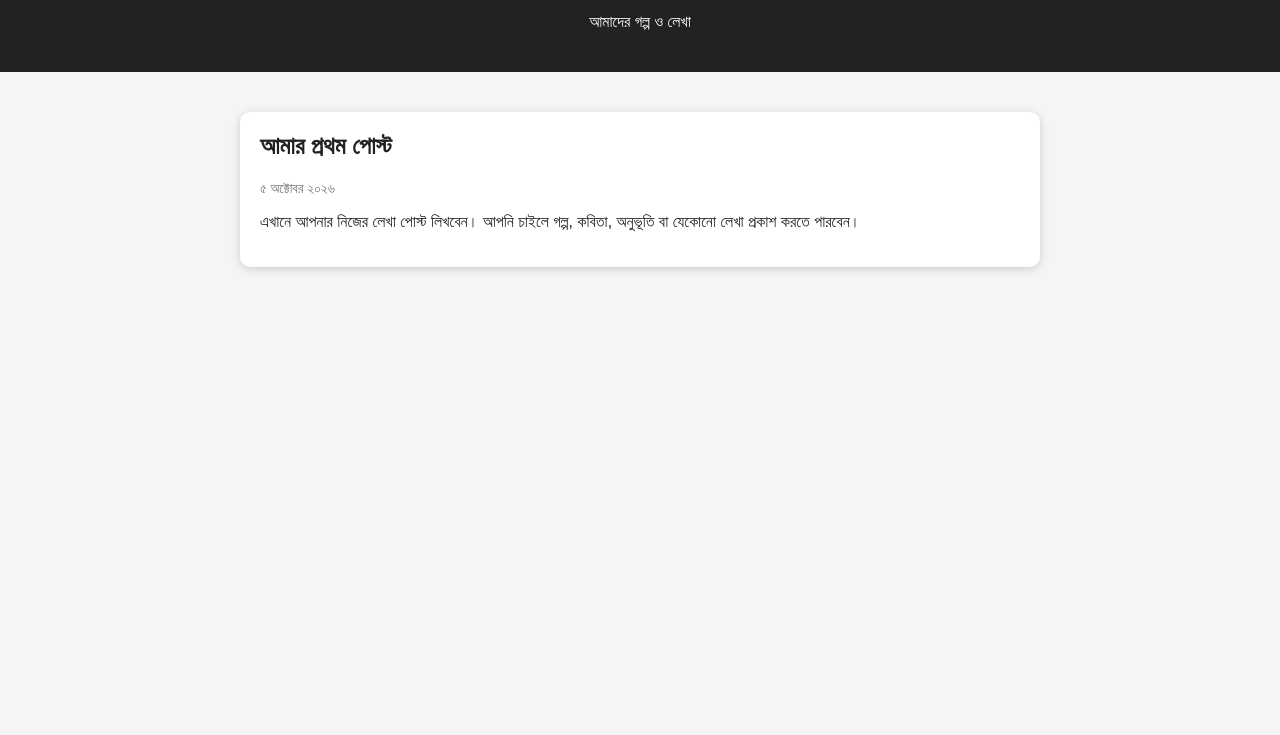
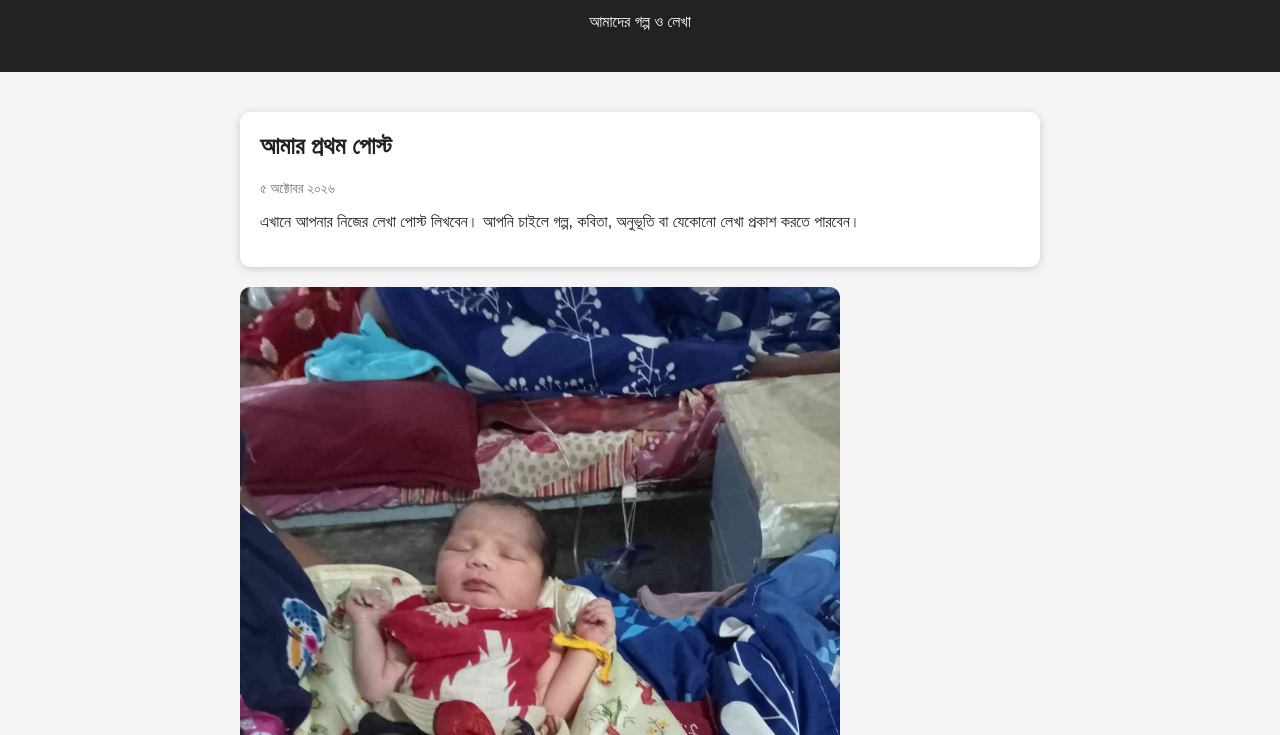
Before and after one commit to golperpata/golperpata.github.io, a plain HTML site: page mahira.html in a window 1280 px wide. Shown: the part 65-800 px from the top of the page. Drawn offline with Linux system fonts and the light colour scheme.

Commit message:
Update mahira.html

```diff
--- a/mahira.html
+++ b/mahira.html
@@ -67,7 +67,7 @@
         আপনি চাইলে গল্প, কবিতা, অনুভূতি বা যেকোনো লেখা প্রকাশ করতে পারবেন।
       </p>
     </div>
-
+<img src="18529-100kb.jpg" alt="Mahira" style="width:100%; max-width:600px; border-radius:10px;">
   </div>
 
 </body>
```
